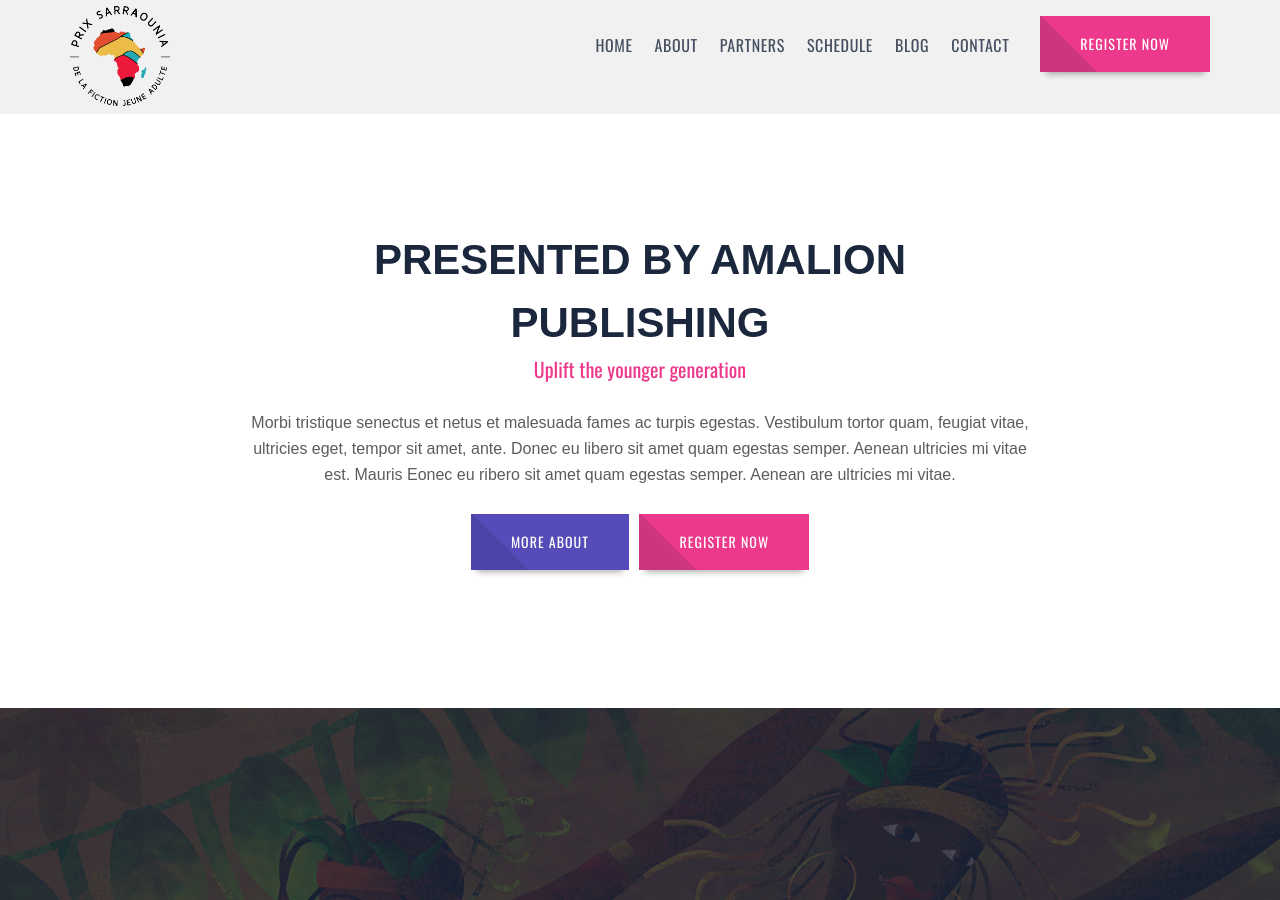
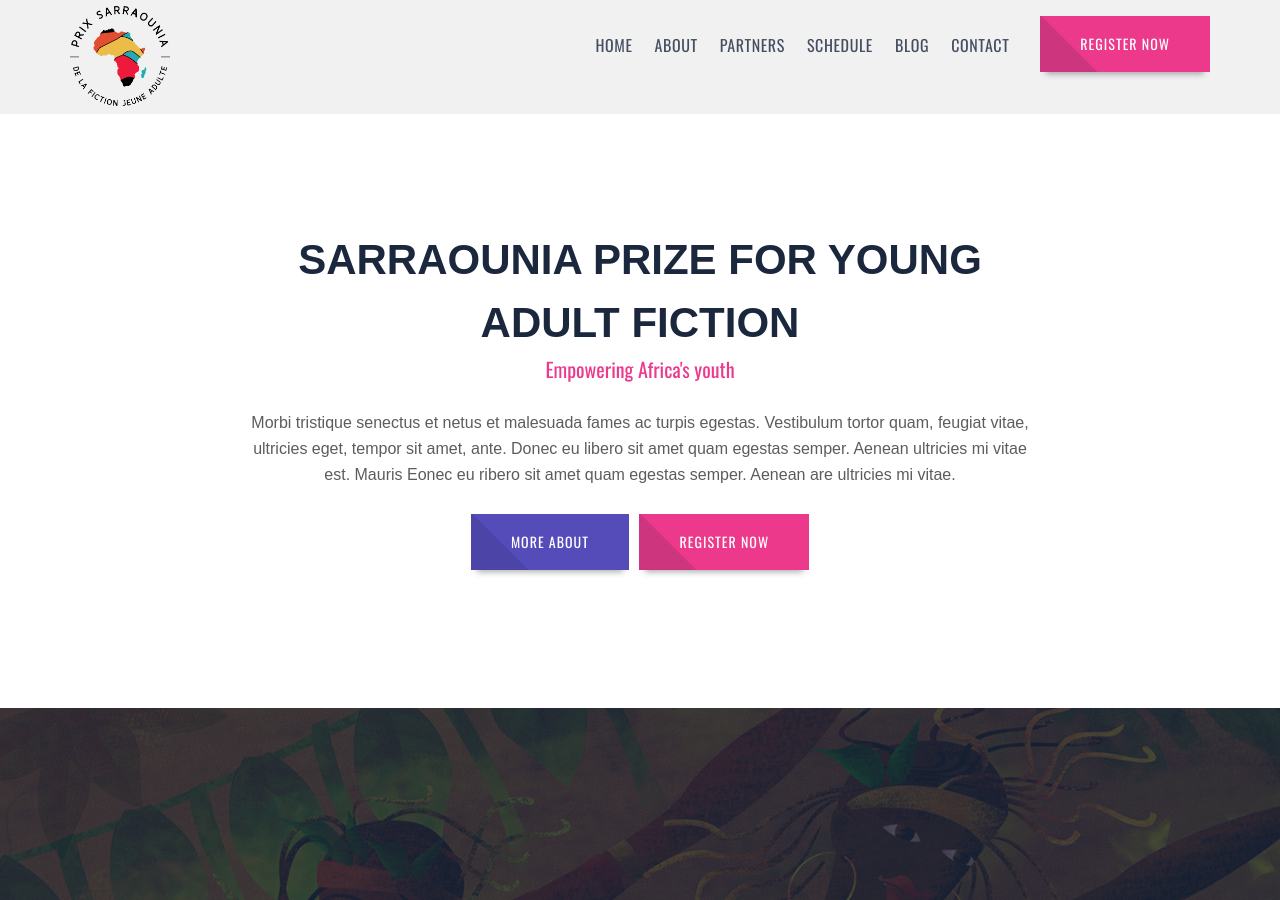
Before and after one commit to gabslim912/sarraounia_prize, a Jekyll site: the page built from index.md, in a window 1280 px wide and 900 px high. Built offline with Jekyll 4.4.1, drawn with Linux system fonts in a browser that asks for light colours.

Commit message:
Update from Forestry.io S Adebowale updated index.md

```diff
--- a/index.md
+++ b/index.md
@@ -12,16 +12,16 @@
   line_2: Presentation Day
   line_3: 23 September 2019
   line_4: King Fahd Palace, Almadies Dakar
-main_title: Presented by Amalion Publishing
-second_title: Uplift the younger generation
+main_title: Sarraounia Prize for Young Adult Fiction
+second_title: Empowering Africa's youth
 description: Morbi tristique senectus et netus et malesuada fames ac turpis egestas.
   Vestibulum tortor quam, feugiat vitae, ultricies eget, tempor sit amet, ante. Donec
   eu libero sit amet quam egestas semper. Aenean ultricies mi vitae est. Mauris Eonec
   eu ribero sit amet quam egestas semper. Aenean are ultricies mi vitae.
 first_button_title: More info
 first_button_link: "/About"
-second_button_title: Register now
-second_button_link: "/register"
+second_button_title: Apply now
+second_button_link: "/apply"
 video_background_image: "/uploads/africa_2.jpg"
 video_link: https://www.youtube.com/embed/U8CUXVJlwMM
 staff_background_image: "/uploads/africa_2.jpg"
```
Also changed, not shown: other parts of index.md (+1 -1 lines).
